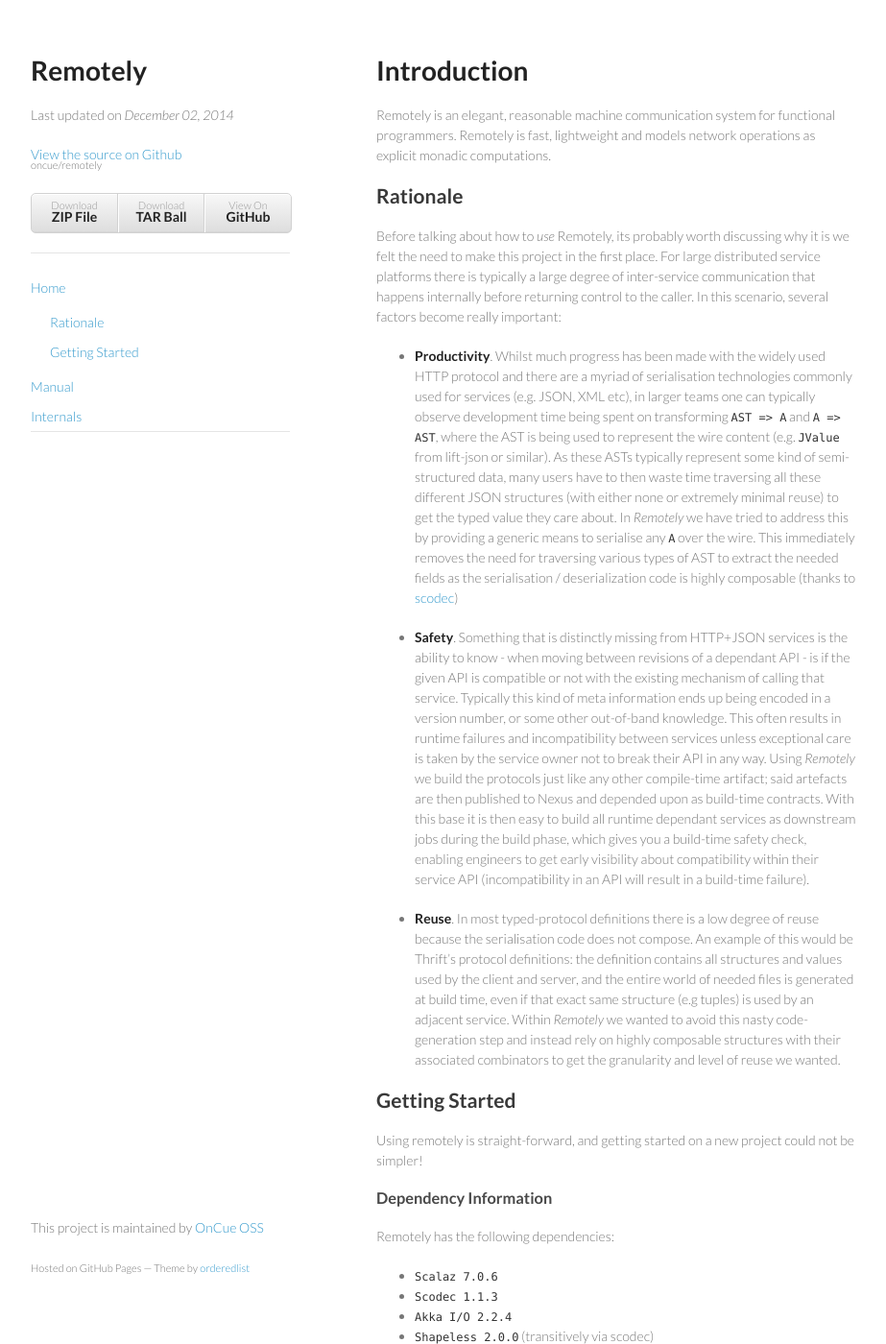
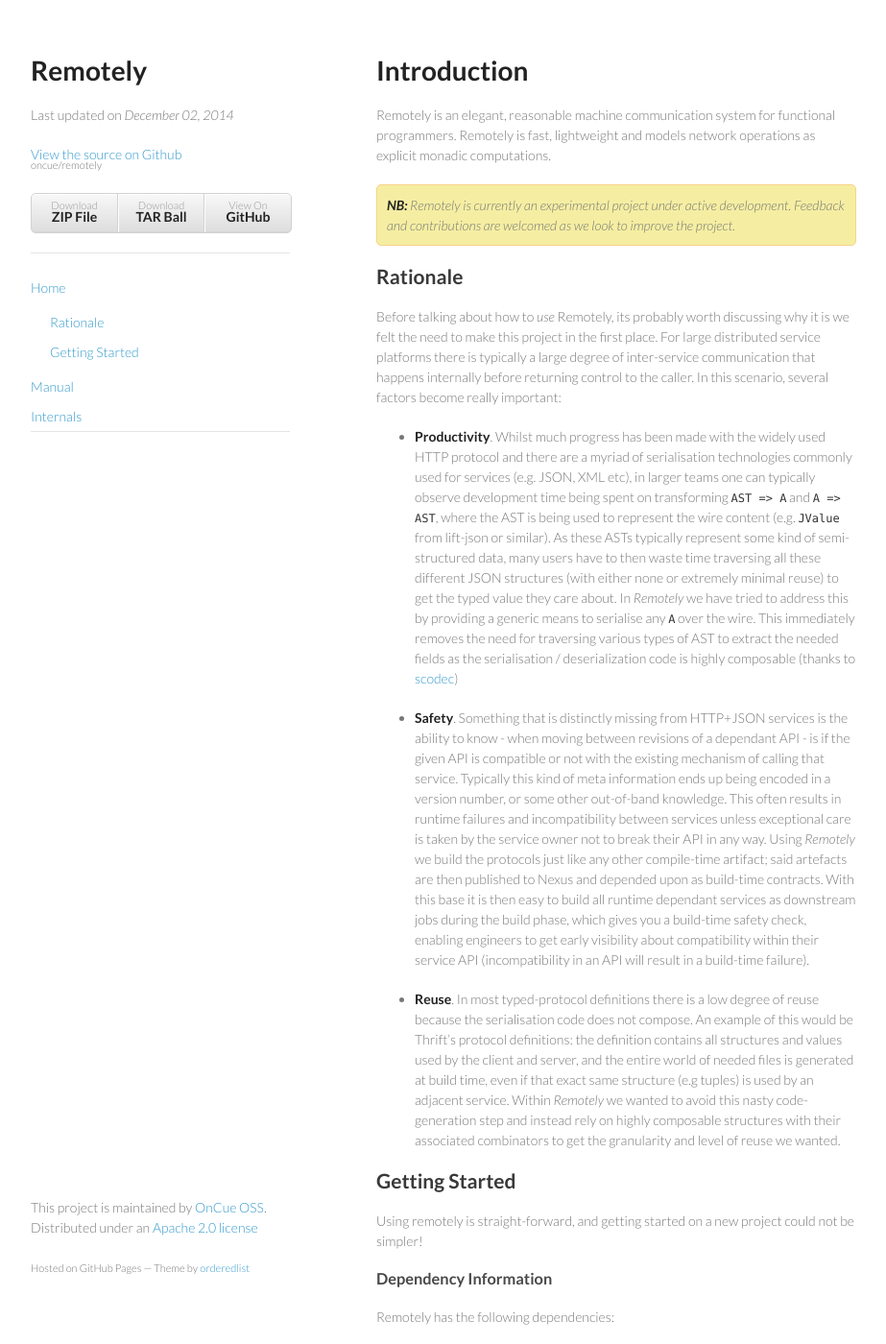
Before and after one commit to Verizon/remotely, a Jekyll site: the page built from index.md, in a window 1280 px wide and 1400 px high. Shown: the whole window at 96% size, without its empty margins (178-1101 px from the left). Built offline with Jekyll 4.4.1, drawn with Linux system fonts in a browser that asks for light colours; Markdown is read by kramdown in place of the engine named in the settings; some of the changed text lies outside the part shown.

Commit message:
cleaned up the css for the documentation

```diff
--- a/_layouts/default.html
+++ b/_layouts/default.html
@@ -78,7 +78,7 @@
         {{ content }}
       </section>
       <footer>
-        <p>This project is maintained by <a href="http://github.com/oncue">OnCue OSS</a></p>
+        <p>This project is maintained by <a href="http://github.com/oncue">OnCue OSS</a>.<br/>Distributed under an <a href="http://www.apache.org/licenses/LICENSE-2.0.html" target="_blank">Apache 2.0 license</a></p>
         <p><small>Hosted on GitHub Pages &mdash; Theme by <a href="https://github.com/orderedlist">orderedlist</a></small></p>
       </footer>
     </div>
--- a/css/custom.css
+++ b/css/custom.css
@@ -43,3 +43,17 @@ section img {
 .red {
   color: red;
 }
+
+.msg {
+  font-style: italic;
+  border-radius: 5px;
+  -moz-border-radius: 5px;
+}
+.warn {
+  background-color: #F5EEA2;
+  border: 1px solid #F7D386;
+}
+.msg p {
+  padding: 10px;
+  margin: 0;
+}
--- a/index.md
+++ b/index.md
@@ -7,6 +7,10 @@ section: "home"
 # Introduction
 
 Remotely is an elegant, reasonable machine communication system for functional programmers. Remotely is fast, lightweight and models network operations as explicit monadic computations.
+
+<div class="msg warn">
+  <p><strong>NB:</strong> Remotely is currently an experimental project under active development. Feedback and contributions are welcomed as we look to improve the project.</p>
+</div>
 
 <a name="rationale"></a>
 
@@ -30,9 +34,12 @@ Using remotely is straight-forward, and getting started on a new project could n
 
 Remotely has the following dependencies:
 
-* `Scalaz 7.0.6`
-* `Scodec 1.1.3`
-* `Akka I/O 2.2.4`
+* `Scalaz 7.1.0`
+* `Scalaz Stream 0.6a`
+* `Scodec 1.5.0`
+* `Apache Commons Pool 2.2`
+* `Netty 3.6.6 Final`
+* `Macro Paradise 2.0.1`
 * `Shapeless 2.0.0` (transitively via scodec)
 
 This is an important factor to keep in mind, as if you have clashing versions of these libraries on your classpath you will encounter strange runtime failures due to binary incompatibility.
```
Also changed, not shown: other parts of index.md (+1 -1 lines), README.md (deleted), css/styles.css (line endings or trailing spaces), 1 other file.
